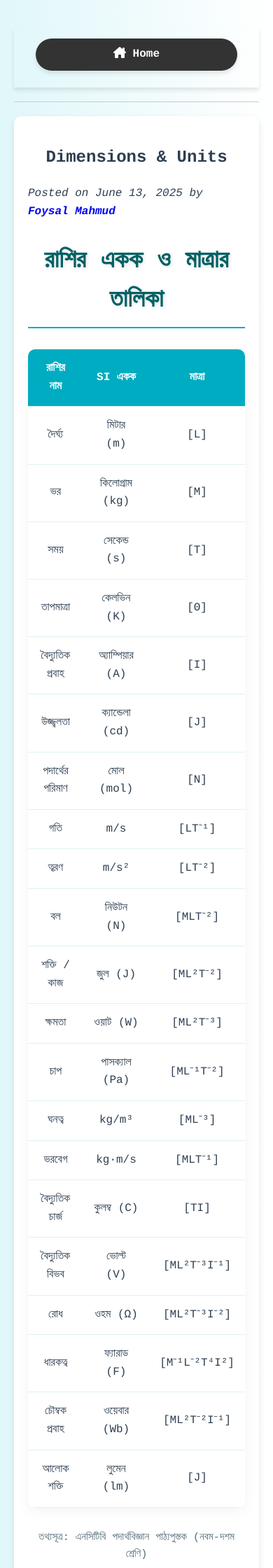
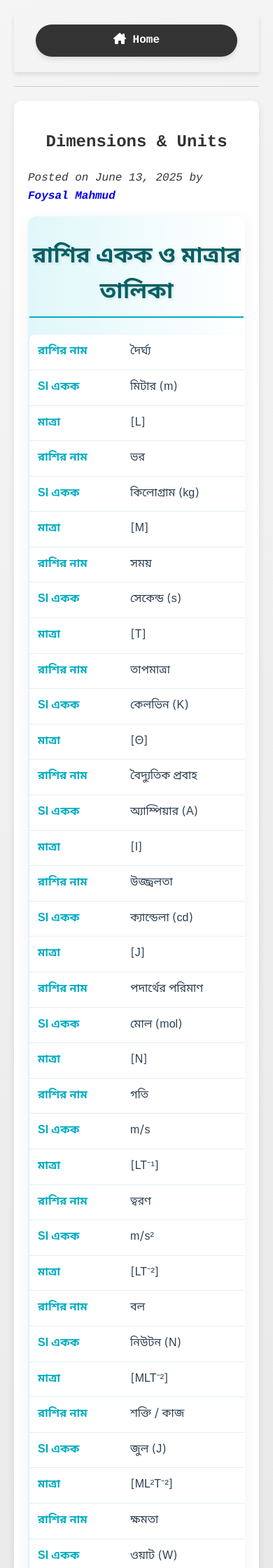
Before and after one commit to foysal1627/foysal1627.github.io, a Jekyll site: the page built from _posts/2025-06-13-Dimensions&Units.md, in a window 390 px wide. Shown: the top 2240 px of the page at 70% size. Built offline with Jekyll 4.4.1, drawn with Linux system fonts in a browser that asks for light colours; some of the changed lines change nothing that is shown.

Commit message:
Update 2025-06-13-Dimensions&Units.md

```diff
--- a/_posts/2025-06-13-Dimensions&Units.md
+++ b/_posts/2025-06-13-Dimensions&Units.md
@@ -7,68 +7,9 @@ author: "Foysal"
 quote: 4622
 ---
 
-<html lang="bn">
-<head>
-  <meta charset="UTF-8">
-  <meta name="viewport" content="width=device-width, initial-scale=1.0">
-  <title>রাশির একক ও মাত্রা</title>
-  <style>
-    @import url('https://fonts.googleapis.com/css2?family=Noto+Sans+Bengali:wght@400;700&display=swap');
-
-    body {
-      font-family: 'Noto Sans Bengali', sans-serif;
-      background: linear-gradient(to right, #e0f7fa, #ffffff);
-      color: #2c3e50;
-      padding: 40px 20px;
-      max-width: 1000px;
-      margin: auto;
-    }
-
-    h1 {
-      text-align: center;
-      color: #006064;
-      font-size: 2.2em;
-      margin-bottom: 30px;
-      border-bottom: 2px solid #00acc1;
-      padding-bottom: 10px;
-    }
-
-    table {
-      width: 100%;
-      border-collapse: collapse;
-      background: #ffffff;
-      border-radius: 10px;
-      overflow: hidden;
-      box-shadow: 0 4px 20px rgba(0,0,0,0.05);
-    }
-
-    th, td {
-      padding: 15px;
-      text-align: center;
-      border-bottom: 1px solid #e0f2f1;
-    }
-
-    th {
-      background-color: #00acc1;
-      color: white;
-      font-weight: bold;
-    }
-
-    tr:hover {
-      background-color: #e0f7fa;
-    }
-
-    .note {
-      margin-top: 30px;
-      font-size: 0.95em;
-      color: #546e7a;
-      text-align: center;
-    }
-  </style>
-</head>
-<body>
+<div class="dimensions-container">
   <h1>রাশির একক ও মাত্রার তালিকা</h1>
-  <table>
+  <table class="dimensions-table">
     <thead>
       <tr>
         <th>রাশির নাম</th>
@@ -77,30 +18,207 @@ quote: 4622
       </tr>
     </thead>
     <tbody>
-      <tr><td>দৈর্ঘ্য</td><td>মিটার (m)</td><td>[L]</td></tr>
-      <tr><td>ভর</td><td>কিলোগ্রাম (kg)</td><td>[M]</td></tr>
-      <tr><td>সময়</td><td>সেকেন্ড (s)</td><td>[T]</td></tr>
-      <tr><td>তাপমাত্রা</td><td>কেলভিন (K)</td><td>[Θ]</td></tr>
-      <tr><td>বৈদ্যুতিক প্রবাহ</td><td>অ্যাম্পিয়ার (A)</td><td>[I]</td></tr>
-      <tr><td>উজ্জ্বলতা</td><td>ক্যান্ডেলা (cd)</td><td>[J]</td></tr>
-      <tr><td>পদার্থের পরিমাণ</td><td>মোল (mol)</td><td>[N]</td></tr>
-      <tr><td>গতি</td><td>m/s</td><td>[LT⁻¹]</td></tr>
-      <tr><td>ত্বরণ</td><td>m/s²</td><td>[LT⁻²]</td></tr>
-      <tr><td>বল</td><td>নিউটন (N)</td><td>[MLT⁻²]</td></tr>
-      <tr><td>শক্তি / কাজ</td><td>জুল (J)</td><td>[ML²T⁻²]</td></tr>
-      <tr><td>ক্ষমতা</td><td>ওয়াট (W)</td><td>[ML²T⁻³]</td></tr>
-      <tr><td>চাপ</td><td>পাসক্যাল (Pa)</td><td>[ML⁻¹T⁻²]</td></tr>
-      <tr><td>ঘনত্ব</td><td>kg/m³</td><td>[ML⁻³]</td></tr>
-      <tr><td>ভরবেগ</td><td>kg·m/s</td><td>[MLT⁻¹]</td></tr>
-      <tr><td>বৈদ্যুতিক চার্জ</td><td>কুলম্ব (C)</td><td>[TI]</td></tr>
-      <tr><td>বৈদ্যুতিক বিভব</td><td>ভোল্ট (V)</td><td>[ML²T⁻³I⁻¹]</td></tr>
-      <tr><td>রোধ</td><td>ওহম (Ω)</td><td>[ML²T⁻³I⁻²]</td></tr>
-      <tr><td>ধারকত্ব</td><td>ফ্যারাড (F)</td><td>[M⁻¹L⁻²T⁴I²]</td></tr>
-      <tr><td>চৌম্বক প্রবাহ</td><td>ওয়েবার (Wb)</td><td>[ML²T⁻²I⁻¹]</td></tr>
-      <tr><td>আলোক শক্তি</td><td>লুমেন (lm)</td><td>[J]</td></tr>
-
+      <tr>
+        <td data-label="রাশির নাম">দৈর্ঘ্য</td>
+        <td data-label="SI একক">মিটার (m)</td>
+        <td data-label="মাত্রা">[L]</td>
+      </tr>
+      <tr>
+        <td data-label="রাশির নাম">ভর</td>
+        <td data-label="SI একক">কিলোগ্রাম (kg)</td>
+        <td data-label="মাত্রা">[M]</td>
+      </tr>
+      <tr>
+        <td data-label="রাশির নাম">সময়</td>
+        <td data-label="SI একক">সেকেন্ড (s)</td>
+        <td data-label="মাত্রা">[T]</td>
+      </tr>
+      <tr>
+        <td data-label="রাশির নাম">তাপমাত্রা</td>
+        <td data-label="SI একক">কেলভিন (K)</td>
+        <td data-label="মাত্রা">[Θ]</td>
+      </tr>
+      <tr>
+        <td data-label="রাশির নাম">বৈদ্যুতিক প্রবাহ</td>
+        <td data-label="SI একক">অ্যাম্পিয়ার (A)</td>
+        <td data-label="মাত্রা">[I]</td>
+      </tr>
+      <tr>
+        <td data-label="রাশির নাম">উজ্জ্বলতা</td>
+        <td data-label="SI একক">ক্যান্ডেলা (cd)</td>
+        <td data-label="মাত্রা">[J]</td>
+      </tr>
+      <tr>
+        <td data-label="রাশির নাম">পদার্থের পরিমাণ</td>
+        <td data-label="SI একক">মোল (mol)</td>
+        <td data-label="মাত্রা">[N]</td>
+      </tr>
+      <tr>
+        <td data-label="রাশির নাম">গতি</td>
+        <td data-label="SI একক">m/s</td>
+        <td data-label="মাত্রা">[LT⁻¹]</td>
+      </tr>
+      <tr>
+        <td data-label="রাশির নাম">ত্বরণ</td>
+        <td data-label="SI একক">m/s²</td>
+        <td data-label="মাত্রা">[LT⁻²]</td>
+      </tr>
+      <tr>
+        <td data-label="রাশির নাম">বল</td>
+        <td data-label="SI একক">নিউটন (N)</td>
+        <td data-label="মাত্রা">[MLT⁻²]</td>
+      </tr>
+      <tr>
+        <td data-label="রাশির নাম">শক্তি / কাজ</td>
+        <td data-label="SI একক">জুল (J)</td>
+        <td data-label="মাত্রা">[ML²T⁻²]</td>
+      </tr>
+      <tr>
+        <td data-label="রাশির নাম">ক্ষমতা</td>
+        <td data-label="SI একক">ওয়াট (W)</td>
+        <td data-label="মাত্রা">[ML²T⁻³]</td>
+      </tr>
+      <tr>
+        <td data-label="রাশির নাম">চাপ</td>
+        <td data-label="SI একক">পাসক্যাল (Pa)</td>
+        <td data-label="মাত্রা">[ML⁻¹T⁻²]</td>
+      </tr>
+      <tr>
+        <td data-label="রাশির নাম">ঘনত্ব</td>
+        <td data-label="SI একক">kg/m³</td>
+        <td data-label="মাত্রা">[ML⁻³]</td>
+      </tr>
+      <tr>
+        <td data-label="রাশির নাম">ভরবেগ</td>
+        <td data-label="SI একক">kg·m/s</td>
+        <td data-label="মাত্রা">[MLT⁻¹]</td>
+      </tr>
+      <tr>
+        <td data-label="রাশির নাম">বৈদ্যুতিক চার্জ</td>
+        <td data-label="SI একক">কুলম্ব (C)</td>
+        <td data-label="মাত্রা">[TI]</td>
+      </tr>
+      <tr>
+        <td data-label="রাশির নাম">বৈদ্যুতিক বিভব</td>
+        <td data-label="SI একক">ভোল্ট (V)</td>
+        <td data-label="মাত্রা">[ML²T⁻³I⁻¹]</td>
+      </tr>
+      <tr>
+        <td data-label="রাশির নাম">রোধ</td>
+        <td data-label="SI একক">ওহম (Ω)</td>
+        <td data-label="মাত্রা">[ML²T⁻³I⁻²]</td>
+      </tr>
+      <tr>
+        <td data-label="রাশির নাম">ধারকত্ব</td>
+        <td data-label="SI একক">ফ্যারাড (F)</td>
+        <td data-label="মাত্রা">[M⁻¹L⁻²T⁴I²]</td>
+      </tr>
+      <tr>
+        <td data-label="রাশির নাম">চৌম্বক প্রবাহ</td>
+        <td data-label="SI একক">ওয়েবার (Wb)</td>
+        <td data-label="মাত্রা">[ML²T⁻²I⁻¹]</td>
+      </tr>
+      <tr>
+        <td data-label="রাশির নাম">আলোক শক্তি</td>
+        <td data-label="SI একক">লুমেন (lm)</td>
+        <td data-label="মাত্রা">[J]</td>
+      </tr>
     </tbody>
   </table>
   <p class="note">তথ্যসূত্র: এনসিটিবি পদার্থবিজ্ঞান পাঠ্যপুস্তক (নবম-দশম শ্রেণি)</p>
-</body>
-</html>
+</div>
+
+<style>
+@import url('https://fonts.googleapis.com/css2?family=Noto+Sans+Bengali:wght@400;700&display=swap');
+
+.dimensions-container {
+  font-family: 'Noto Sans Bengali', sans-serif;
+  background: linear-gradient(to right, #e0f7fa, #ffffff);
+  color: #2c3e50;
+  padding: 24px 12px;
+  border-radius: 12px;
+  box-shadow: 0 4px 20px rgba(0,0,0,0.06);
+  margin: 0 auto;
+  max-width: 900px;
+  overflow-x: auto;
+}
+
+.dimensions-container h1 {
+  text-align: center;
+  color: #006064;
+  font-size: 2em;
+  margin-bottom: 24px;
+  border-bottom: 2px solid #00acc1;
+  padding-bottom: 8px;
+}
+
+.dimensions-table {
+  width: 100%;
+  min-width: 320px;
+  border-collapse: collapse;
+  background: #fff;
+  border-radius: 8px;
+  overflow: hidden;
+  box-shadow: 0 2px 8px rgba(0,0,0,0.03);
+  margin-bottom: 16px;
+}
+
+.dimensions-table th, .dimensions-table td {
+  padding: 12px 6px;
+  text-align: center;
+  border-bottom: 1px solid #e0f2f1;
+  font-size: 1em;
+}
+
+.dimensions-table th {
+  background-color: #00acc1;
+  color: white;
+  font-weight: bold;
+}
+
+.dimensions-table tr:hover {
+  background-color: #e0f7fa;
+}
+
+.dimensions-container .note {
+  margin-top: 20px;
+  font-size: 0.92em;
+  color: #546e7a;
+  text-align: center;
+  font-style: italic;
+}
+
+/* Responsive Table */
+@media (max-width: 700px) {
+  .dimensions-container {
+    padding: 6px 2px;
+    max-width: 100vw;
+  }
+  .dimensions-table, .dimensions-table thead, .dimensions-table tbody, .dimensions-table th, .dimensions-table td, .dimensions-table tr {
+    display: block;
+    width: 100%;
+  }
+  .dimensions-table thead {
+    display: none;
+  }
+  .dimensions-table td {
+    position: relative;
+    padding-left: 45%;
+    text-align: left;
+    border-bottom: 1px solid #e0f2f1;
+  }
+  .dimensions-table td:before {
+    position: absolute;
+    top: 12px;
+    left: 12px;
+    width: 40%;
+    white-space: nowrap;
+    font-weight: bold;
+    color: #00acc1;
+    content: attr(data-label);
+  }
+  .dimensions-table tr:hover {
+    background-color: inherit;
+  }
+}
+</style>
```
